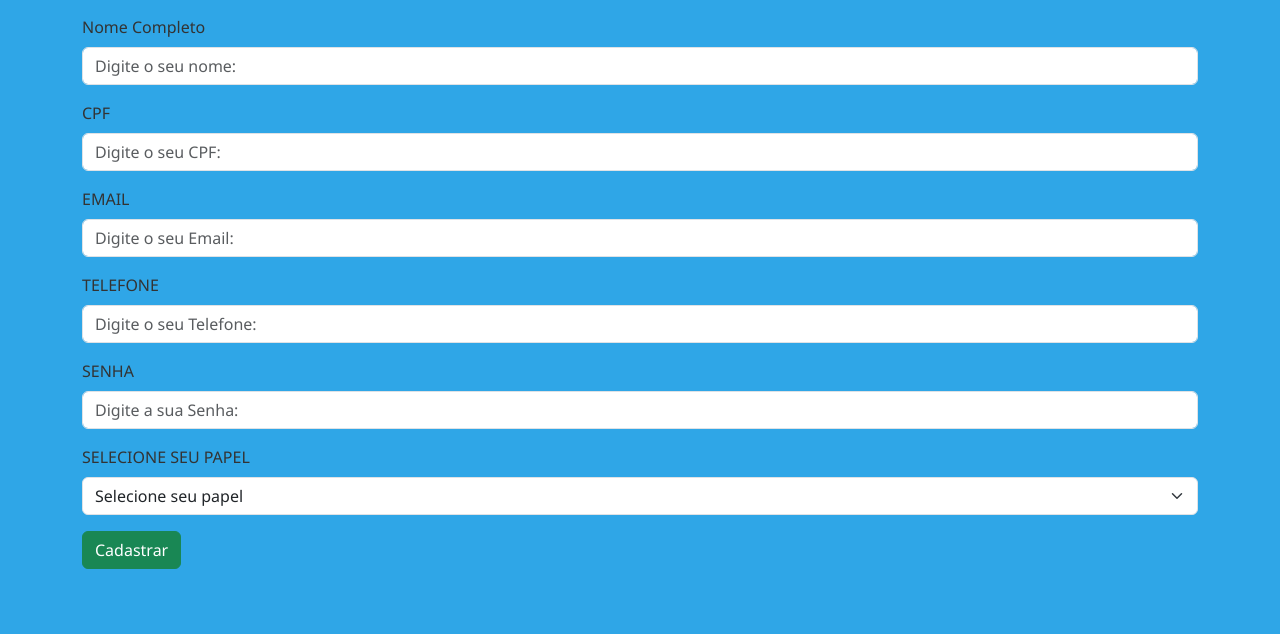
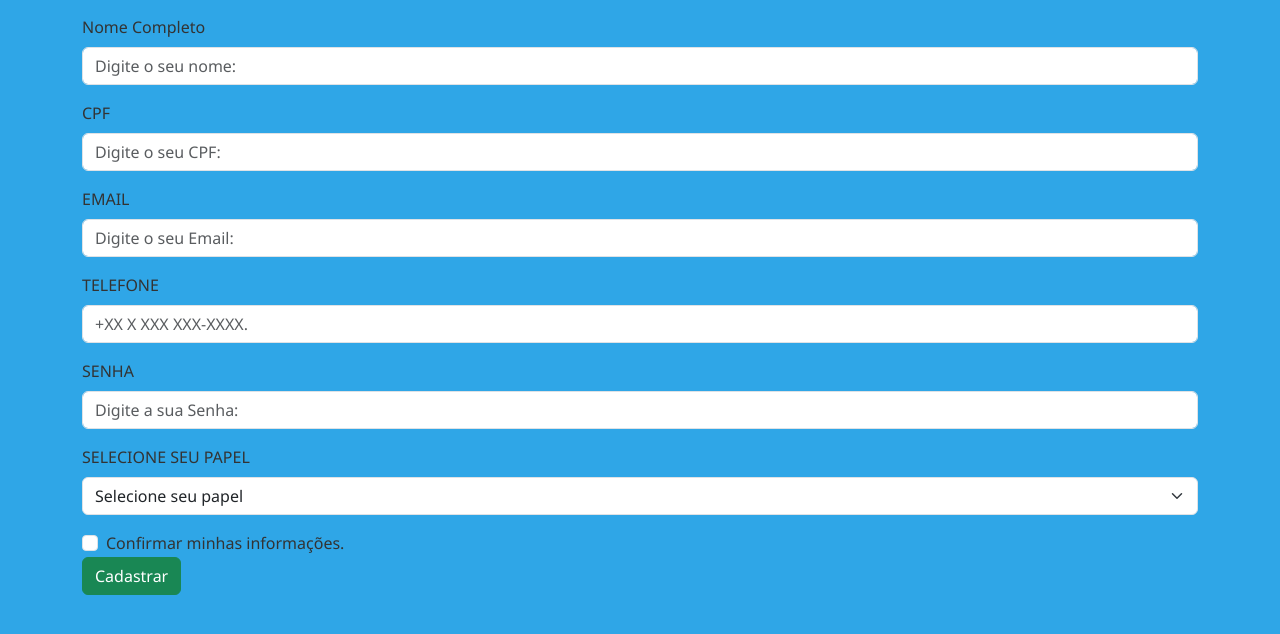
Before and after one commit to IsabelaGattass/cerisabela, a PHP site: page /CadastroUsuario.php in a window 1280 px wide. Shown: the part 17-651 px from the top of the page. Run offline with PHP 8.4, Linux system fonts and the light colour scheme; some libraries are stand-ins or nearby versions.

Commit message:
está conectado, arrumei o banco de dados, organizei algumas coisas, mas está pronto. tudo conectado e arrumado.

```diff
--- a/CadastroUsuario.php
+++ b/CadastroUsuario.php
@@ -28,9 +28,9 @@
                     class="form-control">
             </div>
             <div class="col-12">
-                <label for="telefone" class="form-label">TELEFONE</label>
-                <input type="text" name="telefone" id="telefone" placeholder="Digite o seu Telefone:" required
-                    class="form-control">
+                <label for="cliente" class="form-label"> TELEFONE</label>
+                <input type="text" name="telefone" id="telefone" placeholder="+XX X XXX XXX-XXXX."
+                    placeholder="digite a sua senha " required class="form-control">
             </div>
             <div class="col-12">
                 <label for="senha" class="form-label">SENHA</label>
@@ -49,13 +49,19 @@
                 </select>
             </div>
 
-
             <div class="col-12">
-                <button type="submit" name="btnGravar" class="btn btn-success">Cadastrar</button>
-            </div>
+                <div class="form-check">
+                    <input class="form-check-input" type="checkbox" id="gridCheck">
+                    <label class="form-check-label" for="gridCheck">
+                        Confirmar minhas informações.
+                    </label>
+                </div>
+                <div class="col-12">
+                    <button type="submit" name="btnGravar" id="button" class="btn btn-success">Cadastrar</button>
+                </div>
         </form>
     </main>
-    </body>
-    <script src="https://cdn.jsdelivr.net/npm/bootstrap@5.3.5/dist/js/bootstrap.bundle.min.js"></script>
+</body>
+<script src="https://cdn.jsdelivr.net/npm/bootstrap@5.3.5/dist/js/bootstrap.bundle.min.js"></script>
 
 </html>
--- a/dbUsuario.php
+++ b/dbUsuario.php
@@ -14,7 +14,7 @@ if (filter_has_var(INPUT_POST, "btnGravar")) {
     $idFuncionario->settipoFuncionario(filter_input(INPUT_POST, 'tipoFuncionario'));
 
     if ($idFuncionario->add()) {
-        echo "<script>window.alert('Usuario cadastrado com sucesso.'); window.location.href='racas.php';</script>";
+        echo "<script>window.alert('Usuario cadastrado com sucesso.'); window.location.href='CadastroUsuario.php';</script>";
     } else {
         echo "<script>window.alert('Erro ao cadastrar usuario.'); window.open(document.referrer,'_self');</script>";
     }
```
